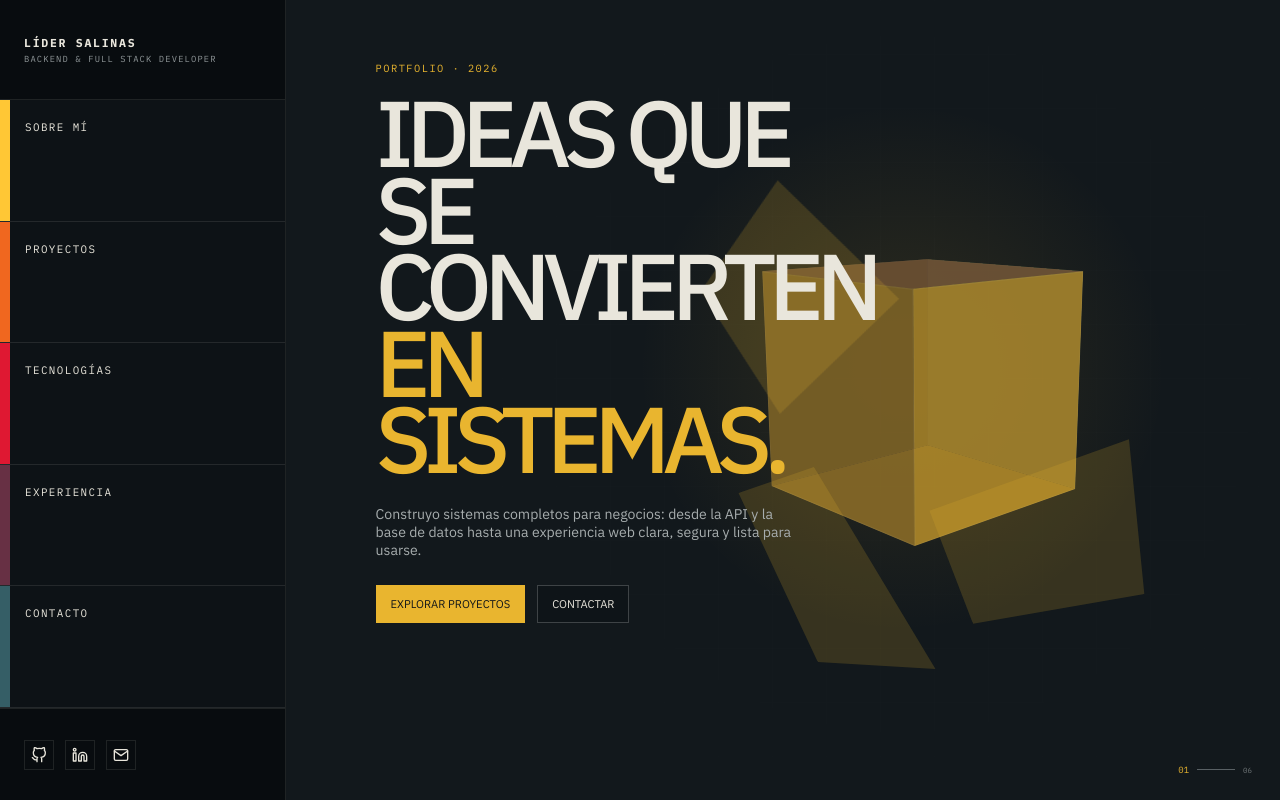
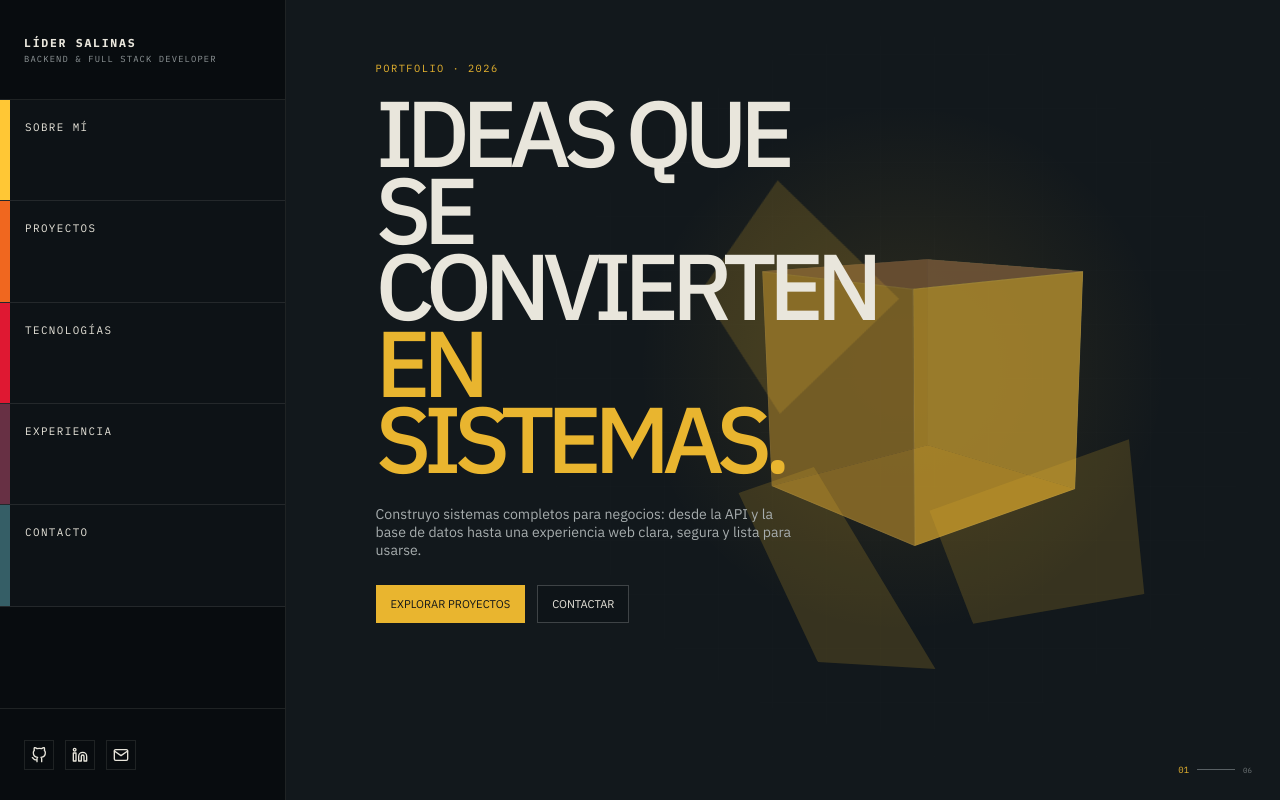
Before and after one commit to LiderSalinas/portfolio-lider-web, a Next.js app: page / in a window 1280 px wide. Built offline with nearby package versions, Linux system fonts and the light colour scheme.

Commit message:
Add dimensional contact card scene

```diff
--- a/app/globals.css
+++ b/app/globals.css
@@ -20,7 +20,7 @@ a { color: inherit; text-decoration: none; }
 .identity { background: transparent; border-bottom: 1px solid var(--line); display: flex; flex-direction: column; justify-content: center; padding: 0 24px; text-align: left; text-transform: uppercase; }
 .identity strong { font-family: var(--mono); font-size: .72rem; letter-spacing: .15em; }
 .identity span { color: #8f9698; font-family: var(--mono); font-size: .55rem; letter-spacing: .13em; margin-top: 3px; }
-.scene-nav { display: grid; grid-template-rows: repeat(5, minmax(74px, 1fr)); }
+.scene-nav { display: grid; grid-template-rows: repeat(6, minmax(62px, 1fr)); }
 .scene-nav button { background: rgba(14, 19, 22, .96); border-bottom: 1px solid var(--line); display: grid; grid-template-columns: 10px 1fr; overflow: hidden; position: relative; text-align: left; text-transform: uppercase; transition: .45s cubic-bezier(.22, 1, .36, 1); }
 .scene-nav button i { background: var(--item-accent); height: 100%; width: 10px; }
 .scene-nav button span { align-self: start; font-family: var(--mono); font-size: .68rem; letter-spacing: .13em; padding: 20px 15px; position: relative; z-index: 2; }
@@ -64,7 +64,7 @@ a { color: inherit; text-decoration: none; }
 .sculpture-proyectos .poly-cube { opacity: .26; transform: rotateX(35deg) rotateY(12deg) rotateZ(42deg); }
 .sculpture-stack .poly-cube { transform: rotateX(52deg) rotateY(48deg) rotateZ(-18deg) scale(.76); }
 .sculpture-experiencia { left: 74%; transform: translate(-50%, -50%) scale(.8); }
-.sculpture-contacto .poly-cube { transform: rotateX(-35deg) rotateY(58deg) rotateZ(24deg) scale(1.05); }
+.sculpture-contacto { opacity: 0; }
 
 /* Home */
 .home-scene-copy { max-width: 520px; position: relative; z-index: 5; }
@@ -115,14 +115,28 @@ a { color: inherit; text-decoration: none; }
 .experience-scene article small { color: var(--scene-accent); display: block; font-family: var(--mono); font-size: .58rem; margin-top: 18px; }
 .education-line { color: #8f9698; font-family: var(--mono); font-size: .58rem; margin-left: min(10vw, 130px); margin-top: 18px; text-transform: uppercase; }
 
-/* Contact */
-.contact-scene { max-width: 760px; }
-.contact-scene > p { color: #a7acad; font-size: .83rem; margin-top: 45px; max-width: 470px; }
-.contact-scene h3 { font-size: clamp(2rem, 5.4vw, 5.6rem); letter-spacing: -.07em; line-height: .9; margin-top: 15px; text-transform: uppercase; }
-.contact-scene > div:last-child { display: grid; gap: 10px; margin-top: 34px; max-width: 430px; }
-.contact-scene a { align-items: center; background: rgba(10,14,17,.76); border-left: 6px solid var(--scene-accent); display: flex; font-size: .68rem; gap: 12px; padding: 15px; transition: .25s; }
-.contact-scene a:hover { background: var(--scene-accent); color: #101416; transform: translateX(10px); }
-.contact-scene a svg:last-child { margin-left: auto; }
+/* Contact — dimensional card inspired by the reference */
+.scene-contacto { background: #251b22; }
+.scene-contacto::before { background: linear-gradient(141deg, transparent 0 55%, #4b2030 55% 74%, #0d171a 74%); opacity: 1; }
+.scene-contacto .scene-grid { display: none; }
+.contact-scene { height: 100%; }
+.contact-card-stage { align-items: center; display: flex; height: 100%; justify-content: center; perspective: 1300px; }
+.contact-card { background: #6d2141; border: 10px solid #73183f; box-shadow: 18px 12px 0 #47152c, 30px 26px 70px rgba(0,0,0,.38); color: #291b22; min-height: 550px; padding: 15px; position: relative; transform: rotateY(-9deg) rotateZ(2.5deg); transform-style: preserve-3d; width: 315px; }
+.contact-card::before { background: #8f2853; content: ""; height: 100%; left: 100%; position: absolute; top: -4px; transform: rotateY(90deg); transform-origin: left; width: 28px; }
+.contact-card-screen { align-items: center; background: #10191c; border: 11px solid #d3a5b6; display: flex; height: 170px; justify-content: center; }
+.contact-mark { height: 78px; position: relative; transform: rotate(30deg); width: 78px; }
+.contact-mark i { clip-path: polygon(50% 0, 100% 28%, 82% 85%, 22% 100%, 0 40%); inset: 0; position: absolute; }
+.contact-mark i:nth-child(1) { background: #df1832; transform: translate(-12px,-5px); }
+.contact-mark i:nth-child(2) { background: #355e66; transform: translate(12px,3px) scale(.82); }
+.contact-mark i:nth-child(3) { background: #e9b52f; clip-path: polygon(0 0,100% 28%,82% 85%,22% 100%); opacity: .66; transform: translate(2px,18px) scale(.65); }
+.contact-card > h2 { font-family: var(--mono); font-size: 1rem; letter-spacing: .035em; margin: 18px 5px 2px; text-transform: uppercase; }
+.contact-card > p { color: #563747; font-family: var(--mono); font-size: .56rem; margin: 0 5px 16px; text-transform: uppercase; }
+.contact-card-details { background: #d5adbb; display: grid; }
+.contact-card-details > * { border-bottom: 1px solid rgba(70,31,48,.18); display: flex; flex-direction: column; min-height: 76px; padding: 15px 18px; transition: .25s; }
+.contact-card-details a:hover { background: #e6c5d0; transform: translateX(7px); }
+.contact-card-details span { align-items: center; color: #725263; display: flex; font-family: var(--mono); font-size: .52rem; gap: 7px; text-transform: uppercase; }
+.contact-card-details strong { align-items: center; color: #291b22; display: flex; font-family: var(--mono); font-size: .64rem; gap: 7px; margin-top: 5px; }
+.contact-card footer { border-top: 1px solid rgba(38,22,29,.35); color: #39232e; font-family: var(--mono); font-size: .5rem; letter-spacing: .08em; margin-top: 18px; padding: 10px 4px 0; text-transform: uppercase; }
 
 @media (max-width: 900px) {
   .immersive-shell { grid-template-columns: 218px 1fr; }
@@ -143,6 +157,7 @@ a { color: inherit; text-decoration: none; }
   .identity strong { font-size: .66rem; }
   .identity span { font-size: .46rem; }
   .scene-nav { background: rgba(8,12,15,.96); border-top: 1px solid var(--line); bottom: 0; display: grid; grid-template-columns: repeat(5, 1fr); height: 70px; left: 0; position: fixed; width: 100%; z-index: 50; }
+  .scene-nav .share-nav { display: none; }
   .scene-nav button { border-bottom: 0; border-right: 1px solid var(--line); display: block; min-width: 0; text-align: center; }
   .scene-nav button i { display: block; height: 5px; width: 100%; }
   .scene-nav button span { display: block; font-size: .43rem; overflow: hidden; padding: 15px 3px; text-overflow: ellipsis; white-space: nowrap; }
@@ -168,7 +183,10 @@ a { color: inherit; text-decoration: none; }
   .stack-orbits { margin: 28px 0 0; }
   .stack-orbits article { transform: none; }
   .experience-scene > article, .education-line { margin-left: 0; }
-  .contact-scene h3 { font-size: 3.2rem; }
+  .contact-card-stage { align-items: flex-start; padding-top: 8px; }
+  .contact-card { min-height: 475px; padding: 12px; transform: rotateY(-5deg) rotateZ(1.5deg) scale(.84); transform-origin: top center; width: 300px; }
+  .contact-card-screen { height: 140px; }
+  .contact-card-details > * { min-height: 66px; padding: 12px 15px; }
 }
 
 @media (max-width: 380px) {
```
